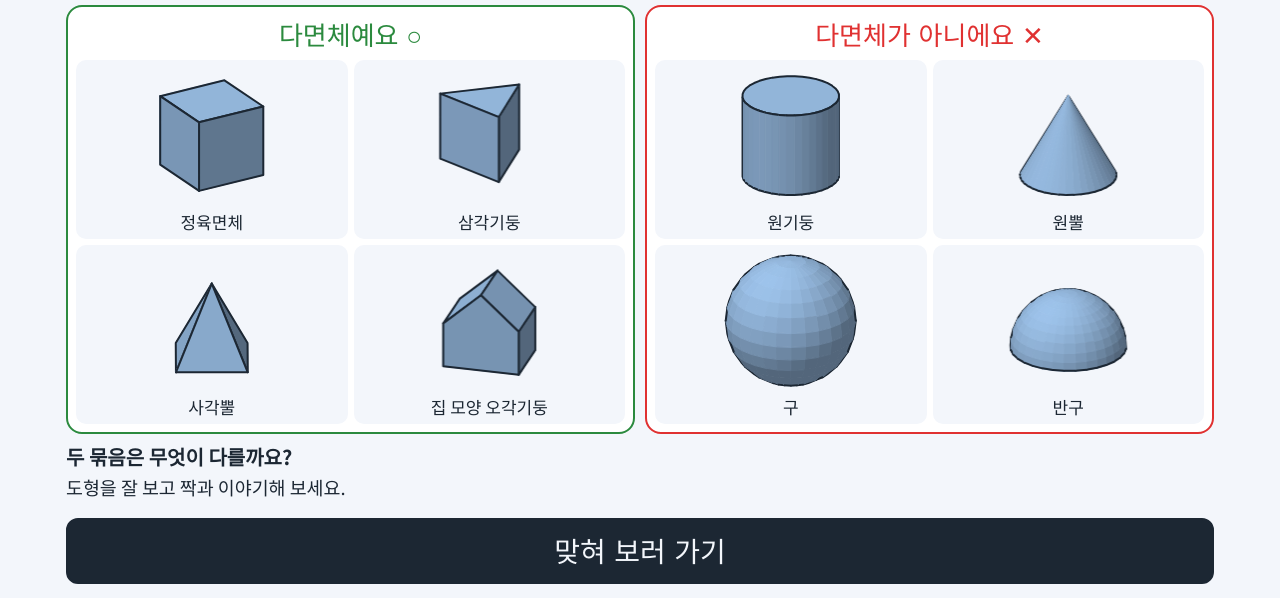
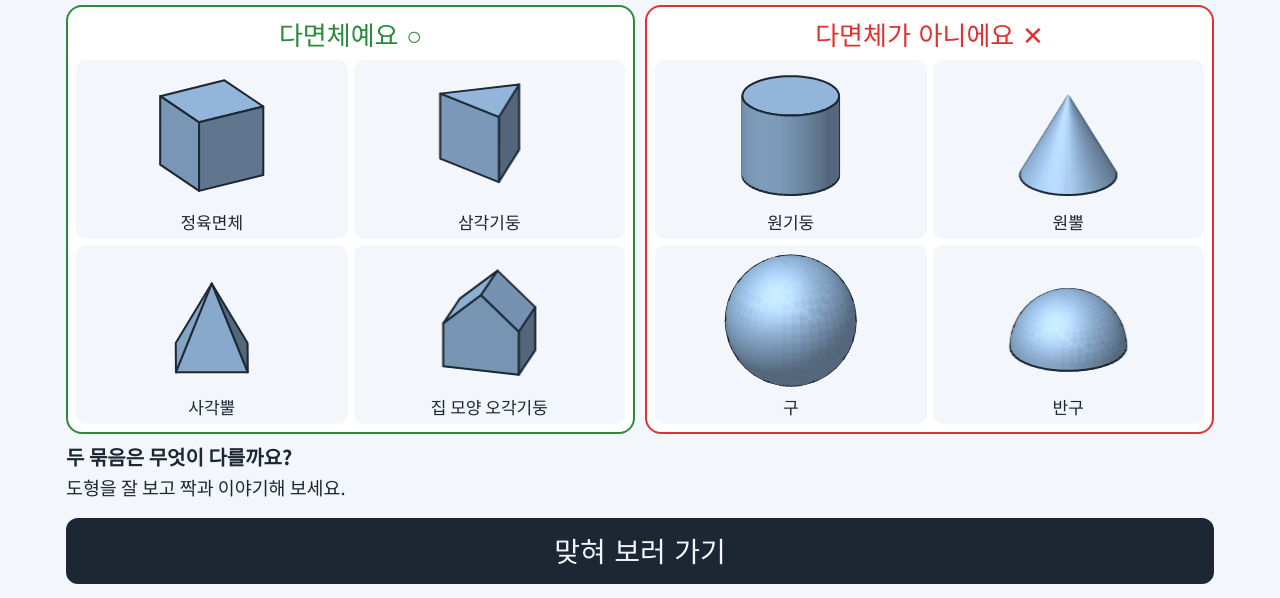
Before and after one commit to kinggodgirl/polyhedron-lab, a plain HTML site: page index.html in a window 1280 px wide. Shown: the part 202-800 px from the top of the page. Drawn offline with Linux system fonts and the light colour scheme; animation ran at ten frames a second.

Commit message:
곡면을 부드럽게: 꼭짓점 법선 그러데이션, 곡면에만 은은한 빛, 곡면 조각 더 잘게
Co-Authored-By: Claude Opus 5.5 <noreply@anthropic.com>
Claude-Session: https://claude.ai/code/session_01J56ZQ1FmVkjcYXdQmQ4utv

```diff
--- a/index.html
+++ b/index.html
@@ -665,6 +665,18 @@ button.pick.wrong { opacity: .45; }
     });
     // 날카로운 모서리(면이 꺾이는 곳)와 테두리만 선으로 그린다. 곡면의 잔 조각 사이는 그리지 않는다
     m.E.forEach(function (e) { e.sharp = e.f.length < 2 || (function (p, q) { return p[0] * q[0] + p[1] * q[1] + p[2] * q[2]; })(m.N[e.f[0]], m.N[e.f[1]]) < 0.9; });
+    // 곡면 조각: 이웃 조각과 법선을 평균내어 꼭짓점마다 부드러운 법선을 둔다 (그러데이션으로 칠하기)
+    var vf = {}; m.F.forEach(function (f, i) { f.forEach(function (v) { (vf[v] = vf[v] || []).push(i); }); });
+    m.smooth = m.F.map(function (f, i) { return m.FE[i].some(function (ei) { return !m.E[ei].sharp; }); });
+    m.VN = m.F.map(function (f, i) {
+      if (!m.smooth[i]) return null;
+      var ni = m.N[i];
+      return f.map(function (v) {
+        var s = [0, 0, 0];
+        vf[v].forEach(function (j) { var nj = m.N[j]; if (nj[0] * ni[0] + nj[1] * ni[1] + nj[2] * ni[2] > 0.8) { s[0] += nj[0]; s[1] += nj[1]; s[2] += nj[2]; } });
+        var l = Math.hypot(s[0], s[1], s[2]) || 1; return [s[0] / l, s[1] / l, s[2] / l];
+      });
+    });
     var lo = [1e9, 1e9, 1e9], hi = [-1e9, -1e9, -1e9];
     m.V.forEach(function (v) { for (var k = 0; k < 3; k++) { lo[k] = Math.min(lo[k], v[k]); hi[k] = Math.max(hi[k], v[k]); } });
     m.c = [(lo[0] + hi[0]) / 2, (lo[1] + hi[1]) / 2, (lo[2] + hi[2]) / 2];
@@ -672,8 +684,8 @@ button.pick.wrong { opacity: .45; }
     return m;
   }
   function plane(n) { var p = regular(n, 1.1); return { V: p.map(function (q) { return [q[0], 0, q[1]]; }), F: [p.map(function (q, i) { return i; })], open: true }; }
-  var halfDisc = []; for (var hk = 0; hk <= 20; hk++) halfDisc.push([Math.cos(Math.PI * hk / 20), -Math.sin(Math.PI * hk / 20)]);
-  var sphereProf = []; for (var sk = 0; sk <= 14; sk++) { var st0 = -Math.PI / 2 + Math.PI * sk / 14; sphereProf.push([Math.cos(st0), Math.sin(st0)]); }
+  var halfDisc = []; for (var hk = 0; hk <= 28; hk++) halfDisc.push([Math.cos(Math.PI * hk / 28), -Math.sin(Math.PI * hk / 28)]);
+  var sphereProf = []; for (var sk = 0; sk <= 22; sk++) { var st0 = -Math.PI / 2 + Math.PI * sk / 22; sphereProf.push([Math.cos(st0), Math.sin(st0)]); }
 
   var WHY = {
     poly: '모든 면이 다각형이고, 빈틈없이 둘러싸인 입체도형이에요.',
@@ -712,13 +724,13 @@ button.pick.wrong { opacity: .45; }
     oddTet: ['삐뚤빼뚤한 삼각뿔', true, '모양이 삐뚤어도 삼각형 면 4개로 둘러싸여 있어요.', function () {
       return convex([[-1, -0.6, -0.5], [1.2, -0.6, -0.3], [0.1, -0.6, 1], [0.5, 1, 0.2]], [[0, 1, 2], [0, 1, 3], [1, 2, 3], [0, 2, 3]]);
     }],
-    cylinder: ['원기둥', false, WHY.curve, function () { return extrude(circle(40, 1), 1.8); }],
-    cylinderLying: ['누운 원기둥', false, WHY.curve, function () { return lay(extrude(circle(40, 0.8), 2.2)); }],
-    cone: ['원뿔', false, '꼭짓점은 있지만 옆면이 굽은 면이에요.', function () { return extrude(circle(40, 1), 1.8, { top: 0 }); }],
-    coneFrustum: ['원뿔대', false, '윗면과 아랫면은 평평하지만 옆면이 굽은 면이에요.', function () { return extrude(circle(40, 1), 1.3, { top: 0.5 }); }],
-    sphere: ['구', false, '전체가 굽은 면 하나로 되어 있어요.', function () { return lathe(sphereProf, 28); }],
-    hemisphere: ['반구', false, '아랫면은 평평하지만 윗부분이 굽은 면이에요.', function () { return lathe([[0, -0.5], [1, -0.5]].concat(arc(1, -0.5, 10, 1)), 32); }],
-    capsule: ['원기둥 위에 반구', false, '옆면과 윗부분이 굽은 면이에요.', function () { return lathe([[0, -1], [0.75, -1], [0.75, 0.3]].concat(arc(0.75, 0.3, 10, 1)), 32); }],
+    cylinder: ['원기둥', false, WHY.curve, function () { return extrude(circle(56, 1), 1.8); }],
+    cylinderLying: ['누운 원기둥', false, WHY.curve, function () { return lay(extrude(circle(56, 0.8), 2.2)); }],
+    cone: ['원뿔', false, '꼭짓점은 있지만 옆면이 굽은 면이에요.', function () { return extrude(circle(56, 1), 1.8, { top: 0 }); }],
+    coneFrustum: ['원뿔대', false, '윗면과 아랫면은 평평하지만 옆면이 굽은 면이에요.', function () { return extrude(circle(56, 1), 1.3, { top: 0.5 }); }],
+    sphere: ['구', false, '전체가 굽은 면 하나로 되어 있어요.', function () { return lathe(sphereProf, 44); }],
+    hemisphere: ['반구', false, '아랫면은 평평하지만 윗부분이 굽은 면이에요.', function () { return lathe([[0, -0.5], [1, -0.5]].concat(arc(1, -0.5, 14, 1)), 44); }],
+    capsule: ['원기둥 위에 반구', false, '옆면과 윗부분이 굽은 면이에요.', function () { return lathe([[0, -1], [0.75, -1], [0.75, 0.3]].concat(arc(0.75, 0.3, 12, 1)), 44); }],
     halfCyl: ['반원기둥', false, '평평한 면이 3개 있지만, 굽은 면이 하나 있어요.', function () { return lay(extrude(halfDisc, 1.8)); }],
     openBox: ['뚜껑 없는 상자', false, WHY.open, function () { return extrude(regular(4, 1), 1.1, { noTop: true }); }],
     openTriBox: ['뚜껑 없는 삼각 상자', false, WHY.open, function () { return extrude(regular(3, 1.1), 1.1, { noTop: true }); }],
@@ -729,6 +741,7 @@ button.pick.wrong { opacity: .45; }
   function mesh(key) { if (!MESH[key]) { var m = SH[key][3](); m.open = !!m.open; MESH[key] = finish(m); } return MESH[key]; }
   // ---------- 그리기 ----------
   var LIGHT = (function () { var l = [-0.35, 0.6, 0.72], s = Math.hypot(l[0], l[1], l[2]); return [l[0] / s, l[1] / s, l[2] / s]; })();
+  var HALF = (function () { var h = [LIGHT[0], LIGHT[1], LIGHT[2] + 1], s = Math.hypot(h[0], h[1], h[2]); return [h[0] / s, h[1] / s, h[2] / s]; })();
   function css(n) { return getComputedStyle(document.documentElement).getPropertyValue(n).trim(); }
   function fit(cv) {
     var b = cv.getBoundingClientRect();
@@ -749,8 +762,31 @@ button.pick.wrong { opacity: .45; }
     ctx.lineJoin = 'round'; ctx.lineCap = 'round';
     order.forEach(function (o) {
       var i = o[1], f = M.F[i], n = NN[i], back = !front[i], sg = back ? -1 : 1;
-      var lam = Math.max(0, sg * (n[0] * LIGHT[0] + n[1] * LIGHT[1] + n[2] * LIGHT[2])), k = (0.55 + 0.5 * lam) * (back ? (M.box ? 0.42 : 0.72) : 1);   // 상자의 안쪽 벽은 더 어둡게
-      var fill = 'rgb(' + ((M.tint && M.tint[i]) ? col.alt : col.base).map(function (c) { return Math.min(255, Math.round(c * k)); }).join(',') + ')';
+      var base = (M.tint && M.tint[i]) ? col.alt : col.base, mult = back ? (M.box ? 0.42 : 0.72) : 1;   // 상자의 안쪽 벽은 더 어둡게
+      function shade(nx, ny, nz, gloss) {
+        var lam = Math.max(0, sg * (nx * LIGHT[0] + ny * LIGHT[1] + nz * LIGHT[2])), h = Math.max(0, sg * (nx * HALF[0] + ny * HALF[1] + nz * HALF[2]));
+        var k = (0.55 + 0.5 * lam) * mult, sp = gloss ? 0.2 * Math.pow(h, 8) * mult : 0;   // 곡면에만 반짝이는 빛
+        return 'rgb(' + base.map(function (c) { return Math.min(255, Math.round(c * k + 255 * sp)); }).join(',') + ')';
+      }
+      var fill;
+      if (M.VN && M.VN[i]) {
+        var S = M.VN[i].map(function (vn) { var r = rot(vn[0], vn[1], vn[2]); return Math.max(0, sg * (r[0] * LIGHT[0] + r[1] * LIGHT[1] + r[2] * LIGHT[2])) + 1.2 * Math.pow(Math.max(0, sg * (r[0] * HALF[0] + r[1] * HALF[1] + r[2] * HALF[2])), 8); });
+        var lo = 0, hi = 0; S.forEach(function (s, j) { if (s < S[lo]) lo = j; if (s > S[hi]) hi = j; });
+        var rl = rot(M.VN[i][lo][0], M.VN[i][lo][1], M.VN[i][lo][2]), rh = rot(M.VN[i][hi][0], M.VN[i][hi][1], M.VN[i][hi][2]);
+        var pl = P[f[lo]], ph = P[f[hi]];
+        if (lo !== hi && Math.hypot(ph.x - pl.x, ph.y - pl.y) > 0.5) {
+          // 밝기가 같은 모서리(lo와 짝 꼭짓점)에 수직인 방향으로 그러데이션을 건다. 그래야 조각 전체가 고르게 이어진다
+          var l2 = -1; S.forEach(function (s, j) { if (j !== lo && j !== hi && (l2 < 0 || Math.abs(s - S[lo]) < Math.abs(S[l2] - S[lo]))) l2 = j; });
+          var ex = ph.x, ey = ph.y;
+          if (l2 >= 0) {
+            var q = P[f[l2]], dx = q.x - pl.x, dy = q.y - pl.y, dl = Math.hypot(dx, dy);
+            if (dl > 0.5) { dx /= dl; dy /= dl; var wx = ph.x - pl.x, wy = ph.y - pl.y, t = wx * dx + wy * dy; ex = pl.x + wx - t * dx; ey = pl.y + wy - t * dy; }
+          }
+          if (Math.hypot(ex - pl.x, ey - pl.y) < 0.3) { ex = ph.x; ey = ph.y; }
+          fill = ctx.createLinearGradient(pl.x, pl.y, ex, ey);
+          fill.addColorStop(0, shade(rl[0], rl[1], rl[2], true)); fill.addColorStop(1, shade(rh[0], rh[1], rh[2], true));
+        } else fill = shade(rl[0], rl[1], rl[2], true);
+      } else fill = shade(n[0], n[1], n[2], false);
       ctx.beginPath(); f.forEach(function (v, j) { j ? ctx.lineTo(P[v].x, P[v].y) : ctx.moveTo(P[v].x, P[v].y); }); ctx.closePath();
       ctx.fillStyle = fill; ctx.fill(); ctx.strokeStyle = fill; ctx.lineWidth = 1; ctx.stroke();   // 곡면 조각 사이 틈 메우기
       ctx.beginPath();
```
